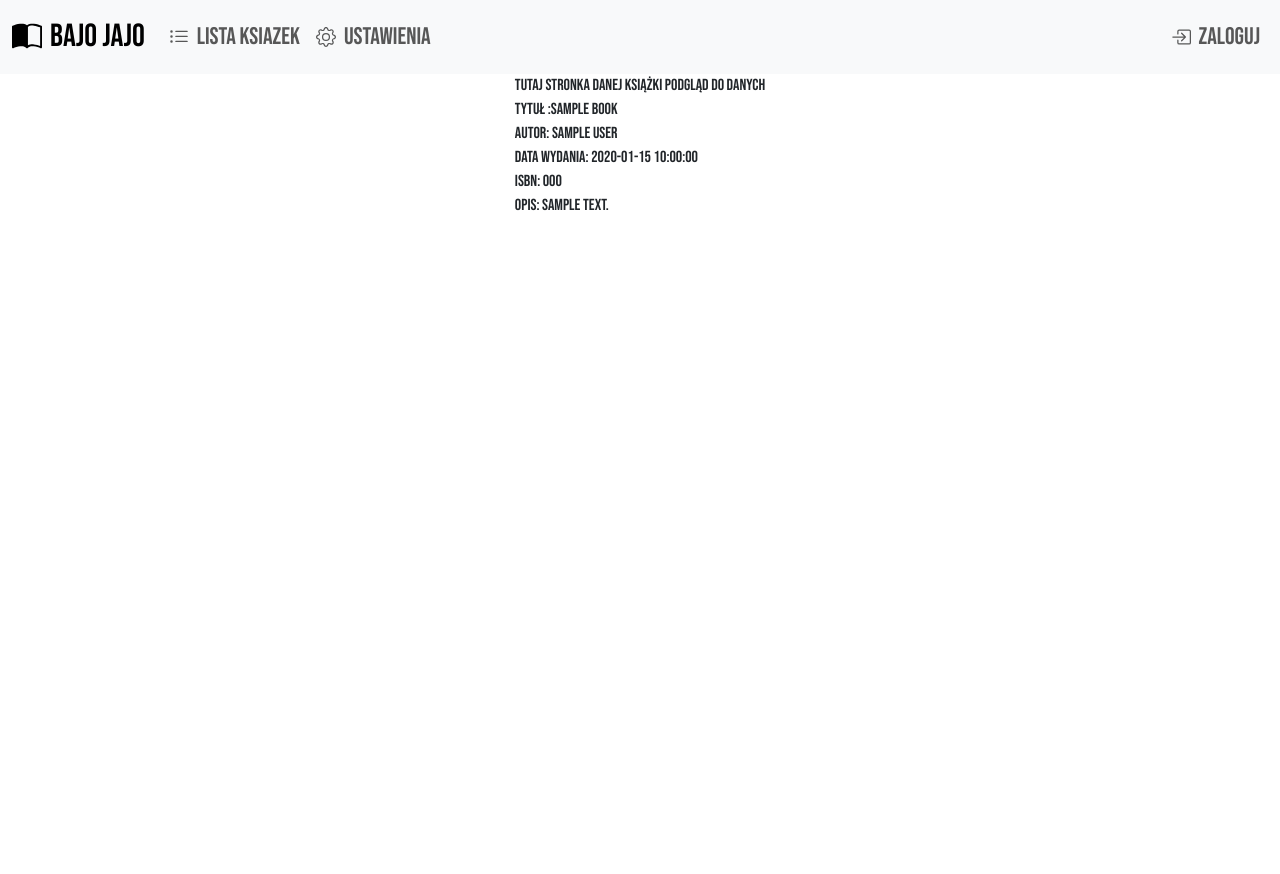
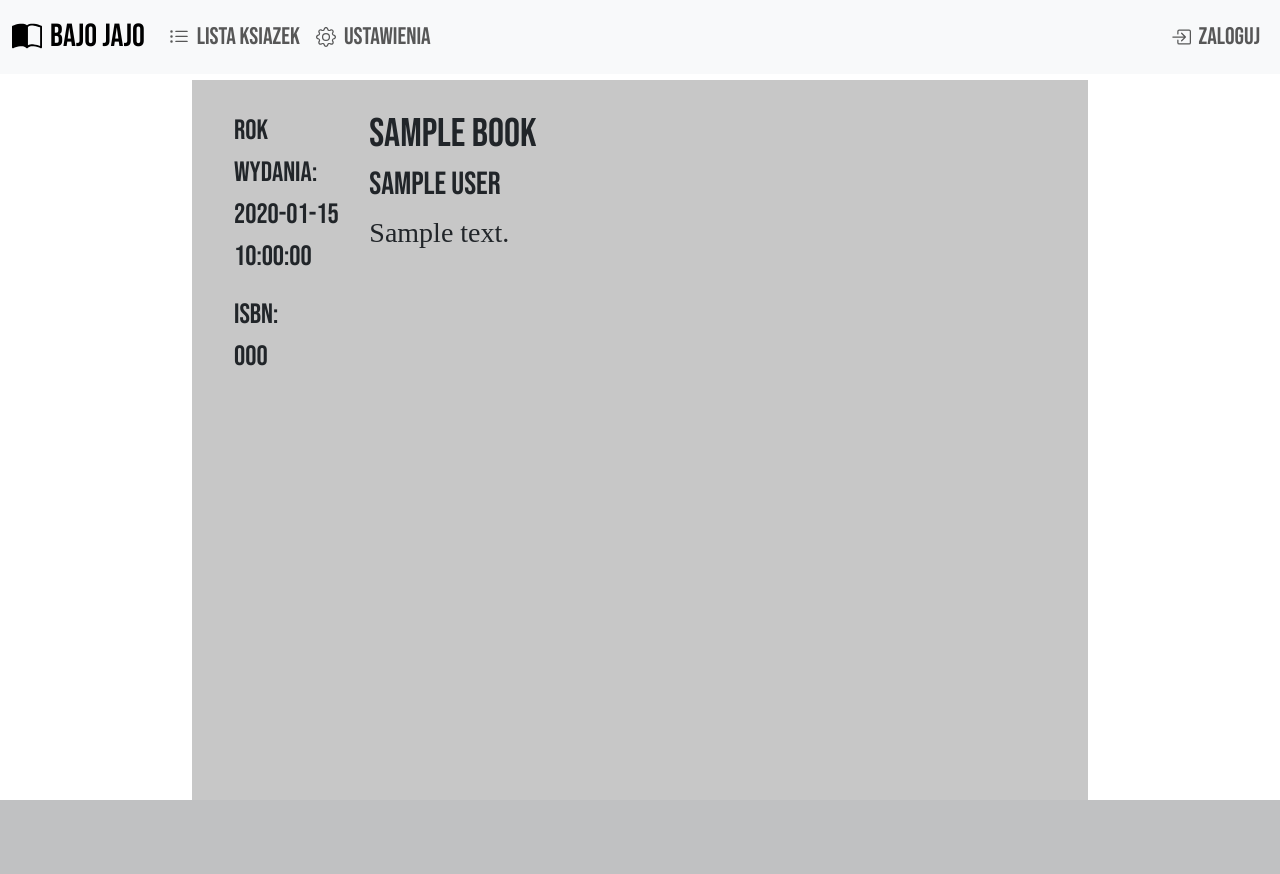
Before and after one commit to Scoobydowsky/library-Internet-Technologies-Project, a Symfony app: template site/templates/books/page.html.twig in a window 1280 px wide. After the commit the page ends 800 px from the top, so only its background shows below. Run offline with Twig, Linux system fonts and the light colour scheme; the template is opened without the code that fills it: most values are stand-ins (such as "Sample title", 1, 10 or a date in 2020); some libraries are stand-ins or nearby versions.

Commit message:
created front end for: book details and settings for user

```diff
--- a/site/public/css/base.css
+++ b/site/public/css/base.css
@@ -51,8 +51,15 @@ h6 {
   align-items: center;
 }
 
-a svg {
+a svg,
+button svg {
   display: inline;
+  margin-right: 5px;
+}
+
+.navbar,
+.nav-item {
+  z-index: 1;
 }
 
 .nav-link span {
@@ -69,7 +76,17 @@ a svg {
   display: flex;
   flex-direction: column;
   align-items: center;
-  /* justify-content: center; */
-  height: 100vh;
-  width: 100vw;
+  position: absolute;
+  top: 10vh;
+  bottom: 0;
 }
+
+.bcg {
+  position: absolute;
+  top: 0;
+  bottom: 0;
+  background-color: var(--gray);
+  width: 70vw;
+  padding: 30px;
+  overflow-y: auto;
+}
--- a/site/public/css/book_details.css
+++ b/site/public/css/book_details.css
@@ -0,0 +1,3 @@
+#description {
+  font-family: "Times New Roman", Times, serif;
+}
--- a/site/templates/books/page.html.twig
+++ b/site/templates/books/page.html.twig
@@ -1,13 +1,20 @@
 {% extends 'base.html.twig' %}
+{% block stylesheets %}
+    <link rel="stylesheet" href="{{ asset('css/book_details.css') }}">
+{% endblock %}
 {% block body %}
-Tutaj stronka danej książki podgląd do danych
-    <br>
+    <div class="bcg row col-md-10 col-sm-12">
+        <div class="row">
+            <div class="col-md-2">
+                <p class='fs-3'>Rok wydania:<br> {{ book.date }}</p>
+                <p class='fs-3'>ISBN:<br> {{ book.ISBN }}</p>
+            </div>
+            <div class="col-md-10">
+                <h1 class='fs-1'>{{ book.title }} </h1>
+                <h2 class='fs-2'>{{ book.author }}</h2>
 
-    Tytuł :{{ book.title }} <br>
-    Autor: {{ book.author }}<br>
-    Data wydania: {{ book.date }}<br>
-    ISBN: {{ book.ISBN }}<br>
-    Opis: {{ book.description }}
-
-
+                <p id='description' class='fs-3'>{{ book.description }}</p>
+            </div>
+        </div>
+    </div>
 {% endblock %}
```
Also changed, not shown: site/public/css/settings.css (added, +16 -0 lines), site/templates/user/settings.html.twig (+41 -8 lines).
